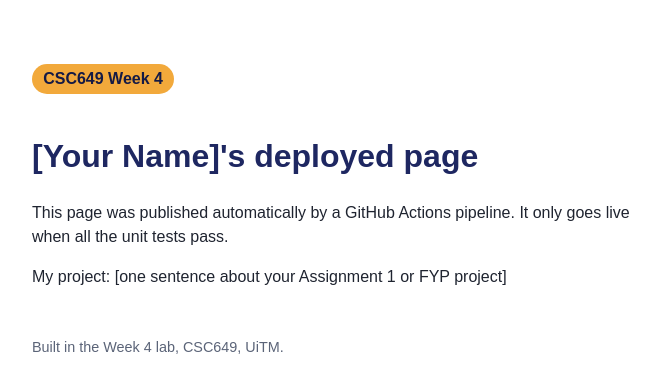
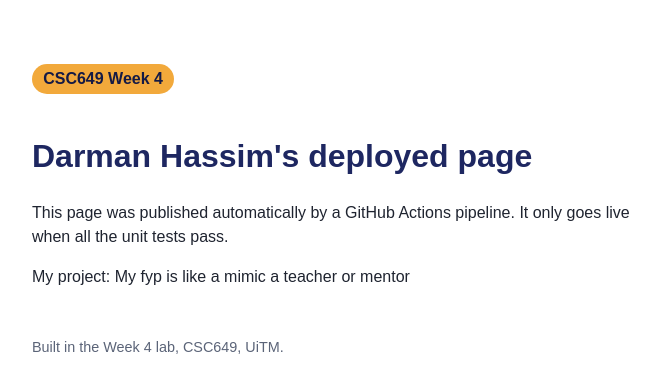
Before and after one commit to Darman-Hassim/csc649-week4-lab, a plain HTML site: page site/index.html in a window 1280 px wide. Shown: the whole page, without its empty margins (288-948 px from the left). Drawn offline with Linux system fonts and the light colour scheme.

Commit message:
Deploy site with GitHub Pages

```diff
--- a/site/index.html
+++ b/site/index.html
@@ -13,10 +13,10 @@
 </head>
 <body>
   <p class="badge">CSC649 Week 4</p>
-  <h1>[Your Name]'s deployed page</h1>
+  <h1>Darman Hassim's deployed page</h1>
   <p>This page was published automatically by a GitHub Actions pipeline.
      It only goes live when all the unit tests pass.</p>
-  <p>My project: [one sentence about your Assignment 1 or FYP project]</p>
+  <p>My project: My fyp is like a mimic a teacher or mentor</p>
   <footer>Built in the Week 4 lab, CSC649, UiTM.</footer>
 </body>
 </html>
```
Also changed, not shown: 1 other file.
